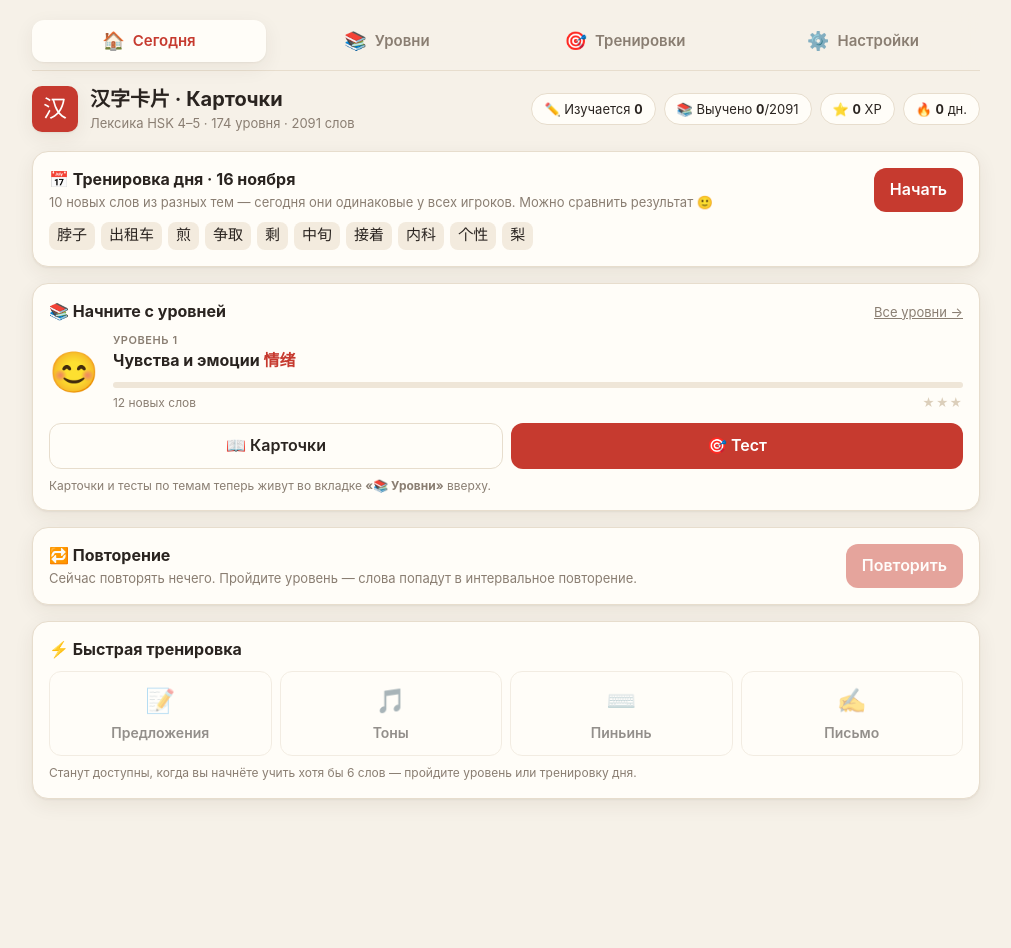
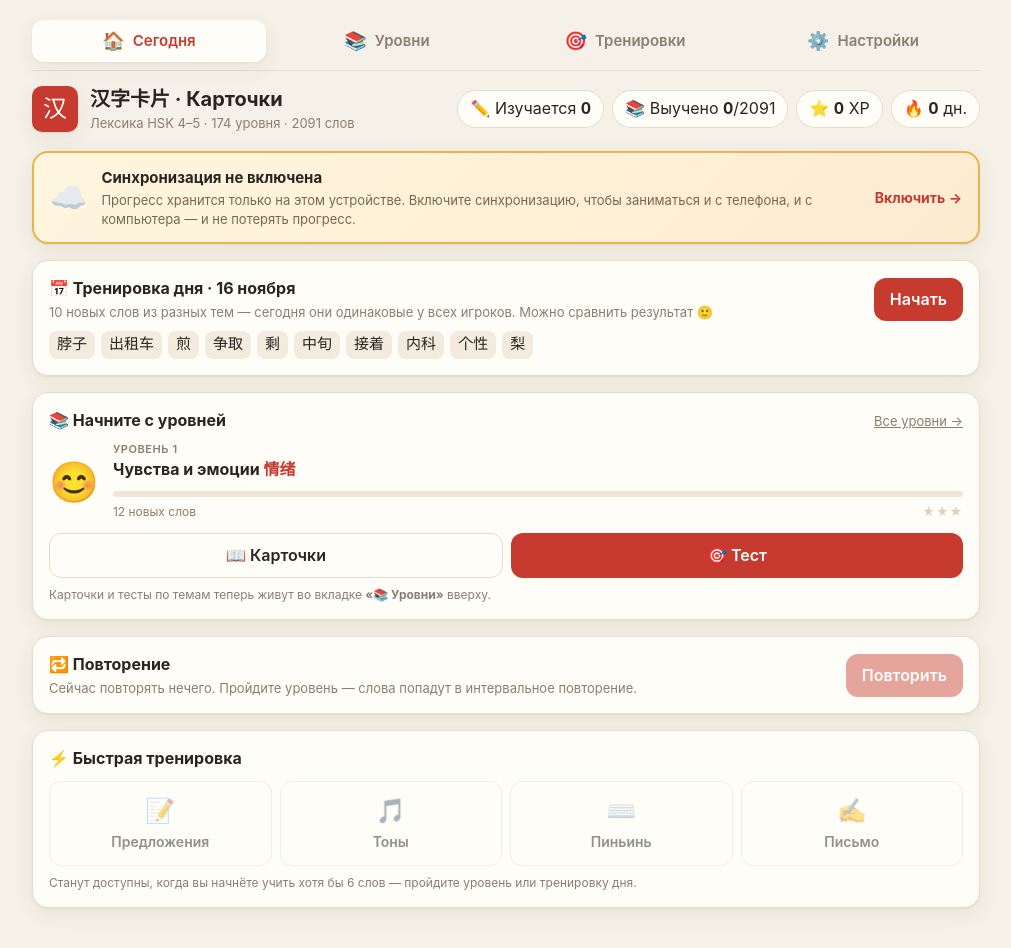
Before and after one commit to lebedevdatalouna/hanzi-cards, a plain HTML site: page index.html in a window 1280 px wide. Shown: the whole page, without its empty margins (134-1145 px from the left). Before the commit the page ends 875 px from the top, so only its background shows below. Drawn offline with Linux system fonts and the light colour scheme.

Commit message:
Add files via upload

```diff
--- a/index.html
+++ b/index.html
@@ -106,6 +106,21 @@ kbd{display:inline-block;border:1px solid var(--line);border-bottom-width:2px;bo
   .stat{padding:5px 9px;font-size:13px;flex:1;text-align:center}
   .slab{display:none}
 }
+.syncbanner{display:flex;align-items:center;gap:14px;width:100%;text-align:left;border:2px solid #e9b44c;background:linear-gradient(135deg,#fff6df,#fdebd0);border-radius:16px;padding:14px 16px;margin-bottom:16px;box-shadow:var(--shadow)}
+.syncbanner:hover{border-color:var(--gold)}
+.sb-ic{font-size:30px}
+.sb-txt{flex:1;display:flex;flex-direction:column;gap:2px}
+.sb-txt b{font-size:15px}.sb-txt span{font-size:13px;color:#7a6650}
+.sb-go{font-weight:700;color:var(--red);white-space:nowrap;font-size:14px}
+.tipbtn{position:relative;cursor:help;font:inherit;color:inherit;border:1px solid var(--line);background:var(--card)}
+.tip{display:none;position:absolute;top:calc(100% + 8px);width:min(280px,82vw);background:#2a2420;color:#fff;font-size:13px;line-height:1.45;font-weight:400;text-align:left;border-radius:12px;padding:10px 12px;box-shadow:0 8px 24px rgba(0,0,0,.25);z-index:30;white-space:normal;pointer-events:none}
+.tip b{color:#ffd48a}
+.tip::before{content:"";position:absolute;top:-6px;border:6px solid transparent;border-top:0;border-bottom-color:#2a2420}
+.tip-l .tip{left:0}.tip-l .tip::before{left:18px}
+.tip-r .tip{right:0}.tip-r .tip::before{right:18px}
+.tipbtn.open .tip{display:block}
+@media(hover:hover){.tipbtn:hover .tip{display:block}}
+@media(max-width:700px){.syncbanner{gap:10px;padding:12px}.sb-go{display:none}.sb-txt span{font-size:12px}}
 /* new modes */
 .sent{font-size:clamp(22px,4.5vw,30px);line-height:1.7;max-width:680px}
 .blank{display:inline-block;min-width:2.4em;border-bottom:3px solid var(--red);color:transparent;margin:0 2px}
@@ -2865,6 +2880,16 @@ const TAB_SCREENS=[['home','🏠','Сегодня'],['levels','📚','Уровн
 function tabbarHTML(){
   return `<nav class="tabbar">${TAB_SCREENS.map(([s,ic,lab])=>`<button class="tbtn ${screen===s?'on':''}" onclick="openScreen('${s}')"><span class="tic">${ic}${s==='settings'&&syncBadge()?`<i class="tbadge">${sync.status==='err'?'!':'☁'}</i>`:''}</span><span class="tlab">${lab}</span></button>`).join('')}</nav>`;
 }
+function statChip(side,ic,html,tip){return `<button class="stat tipbtn tip-${side}" onclick="toggleTip(event,this)">${ic} ${html}<span class="tip" role="tooltip">${tip}</span></button>`}
+function toggleTip(e,el){e.stopPropagation();const was=el.classList.contains('open');document.querySelectorAll('.tipbtn.open').forEach(x=>x.classList.remove('open'));if(!was)el.classList.add('open')}
+document.addEventListener('click',()=>document.querySelectorAll('.tipbtn.open').forEach(x=>x.classList.remove('open')));
+function syncBannerHTML(){
+  if(!SYNC_OK||sync.key)return '';
+  return `<button class="syncbanner" onclick="openScreen('settings');setTimeout(()=>{const i=document.getElementById('syncName');if(i){i.scrollIntoView({behavior:'smooth',block:'center'});i.focus()}},50)">
+    <span class="sb-ic">☁️</span>
+    <span class="sb-txt"><b>Синхронизация не включена</b><span>Прогресс хранится только на этом устройстве. Включите синхронизацию, чтобы заниматься и с телефона, и с компьютера — и не потерять прогресс.</span></span>
+    <span class="sb-go">Включить →</span></button>`;
+}
 function levelsTeaserHTML(){
   let rec=LEVELS.findIndex(l=>!(store.levels[l.id]&&store.levels[l.id].best>=2));if(rec<0)rec=0;
   const l=LEVELS[rec];const sd=l.words.filter(isStarted).length;const best=(store.levels[l.id]||{}).best||0;
@@ -2889,13 +2914,14 @@ function renderHome(){
   <div class="top">
     <div class="brand"><div class="seal hz">汉</div><div><h1>汉字卡片 · Карточки</h1><p>Лексика HSK 4–5 · ${LEVELS.length} уровня · ${ALL.length} слов</p></div></div>
     <div class="stats">
-      <span class="stat" title="Изучается">✏️ <span class="slab">Изучается </span><b>${ALL.filter(isStarted).length}</b></span>
-      <span class="stat" title="Выучено">📚 <span class="slab">Выучено </span><b>${mastered}</b><span class="slab">/${ALL.length}</span></span>
-      <span class="stat" title="Опыт">⭐ <b>${store.xp}</b> XP</span>
-      <span class="stat" title="Дней подряд">🔥 <b>${currentStreak()}</b> дн.</span>
+      ${statChip('l','✏️',`<span class="slab">Изучается </span><b>${ALL.filter(isStarted).length}</b>`,'<b>Изучается</b> — слова, на которые вы уже хотя бы раз ответили в тесте. Они попали в интервальное повторение и будут возвращаться к вам, пока не закрепятся.')}
+      ${statChip('l','📚',`<span class="slab">Выучено </span><b>${mastered}</b><span class="slab">/${ALL.length}</span>`,`<b>Выучено</b> — слова, которые вы правильно вспомнили несколько раз в разные дни (через 1 и 3 дня). Это уже долговременная память. Всего в игре ${ALL.length} слов.`)}
+      ${statChip('r','⭐',`<b>${store.xp}</b> XP`,'<b>Опыт (XP)</b> — +10 за правильный ответ с первой попытки, +5 за серию из 3 и более верных ответов подряд и за сложные режимы (пиньинь, письмо). Показывает, сколько вы позанимались.')}
+      ${statChip('r','🔥',`<b>${currentStreak()}</b> дн.`,'<b>Дней подряд</b> — сколько дней без перерыва вы занимаетесь. Пройдите сегодня хотя бы один тест или тренировку, чтобы серия не прервалась.')}
     </div>
   </div>
   ${!storageOK?'<div class="note" style="color:var(--bad);margin-bottom:12px">⚠️ Этот браузер не сохраняет прогресс — подробности в настройках.</div>':''}
+  ${syncBannerHTML()}
   ${dailyHTML()}
   ${levelsTeaserHTML()}
   <div class="panel review">
```
